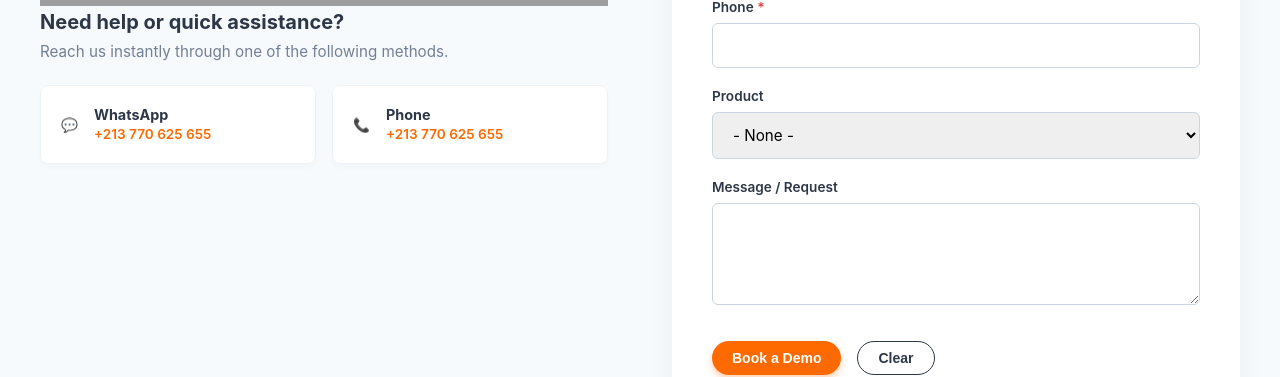
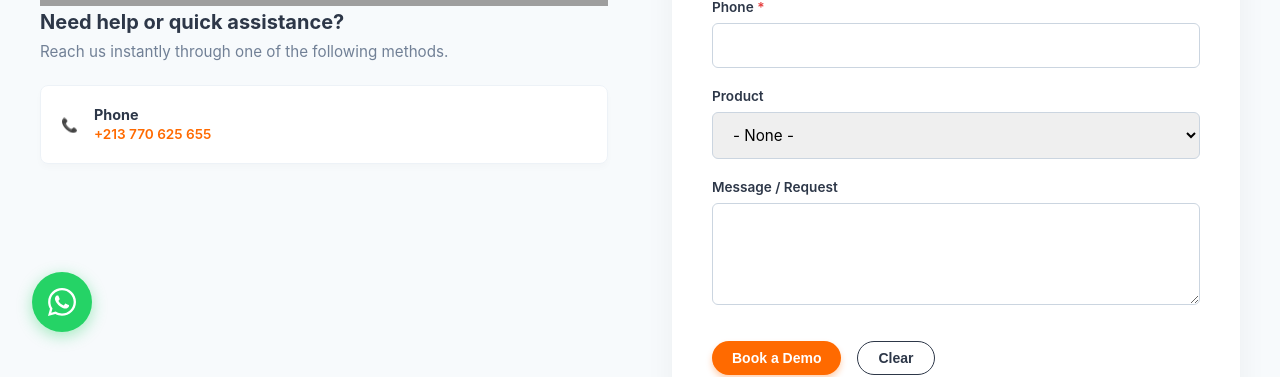
Before and after one commit to UrGuyAhmed/ignite-qms-redesign, a React (Vite) app: page /contact in a window 1280 px wide. Shown: the part 436-813 px from the top of the page. Built offline with nearby package versions, Linux system fonts and the light colour scheme; grey boxes are pictures that could not be loaded.

Commit message:
added floating whatsapp in contactPage

```diff
--- a/src/pages/ContactPage.jsx
+++ b/src/pages/ContactPage.jsx
@@ -2,6 +2,7 @@ import React from 'react';
 import { useTranslation } from 'react-i18next';
 import Navbar from '../components/Navbar';
 import Footer from '../components/Footer';
+import FloatingActions from '../components/FloatingActions';
 import './ContactPage.css';
 
 const ContactPage = () => {
@@ -24,13 +25,13 @@ const ContactPage = () => {
             {/* Company location map */}
             <div className="contact-map-wrapper">
               <iframe
-                src="https://www.google.com/maps?q=25.1841209,55.2641901(Ignite+Future+Technologies)&output=embed"
+                src="https://www.google.com/maps/embed?pb=!1m18!1m12!1m3!1d3198.0689233184503!2d3.0759401!3d36.7209059!2m3!1f0!2f0!3f0!3m2!1i1024!2i768!4f13.1!3m3!1m2!1s0x128fad6accbe5d2f%3A0x4d43ee212e499157!2sSarl%20CECi!5e0!3m2!1sen!2sdz!4v1783673540568!5m2!1sen!2sdz"
                 width="100%"
                 height="100%"
                 style={{ border: 0 }}
                 allowFullScreen=""
                 loading="lazy"
-                referrerPolicy="no-referrer-when-downgrade"
+                referrerPolicy="strict-origin-when-cross-origin"
                 title="Ignite Future Technologies Location"
               ></iframe>
             </div>
@@ -40,13 +41,6 @@ const ContactPage = () => {
               <p>{t('contact_page.support_desc')}</p>
 
               <div className="support-cards">
-                <a href="https://wa.me/213000000000" className="support-card">
-                  <span className="icon whatsapp-icon">💬</span>
-                  <div>
-                    <strong>{t('contact_page.whatsapp_label')}</strong>
-                    <span>+213 770 625 655</span>
-                  </div>
-                </a>
                 <a href="tel:+213000000000" className="support-card">
                   <span className="icon phone-icon">📞</span>
                   <div>
@@ -95,6 +89,7 @@ const ContactPage = () => {
                     <option>{t('contact_page.form.product_software')}</option>
                     <option>{t('contact_page.form.product_kiosks')}</option>
                     <option>{t('contact_page.form.product_screens')}</option>
+                    <option>{t('contact_page.form.product_other')}</option>
                   </select>
                 </div>
 
@@ -115,6 +110,7 @@ const ContactPage = () => {
       </main>
 
       <Footer />
+      <FloatingActions />
     </div>
   );
 };
```
